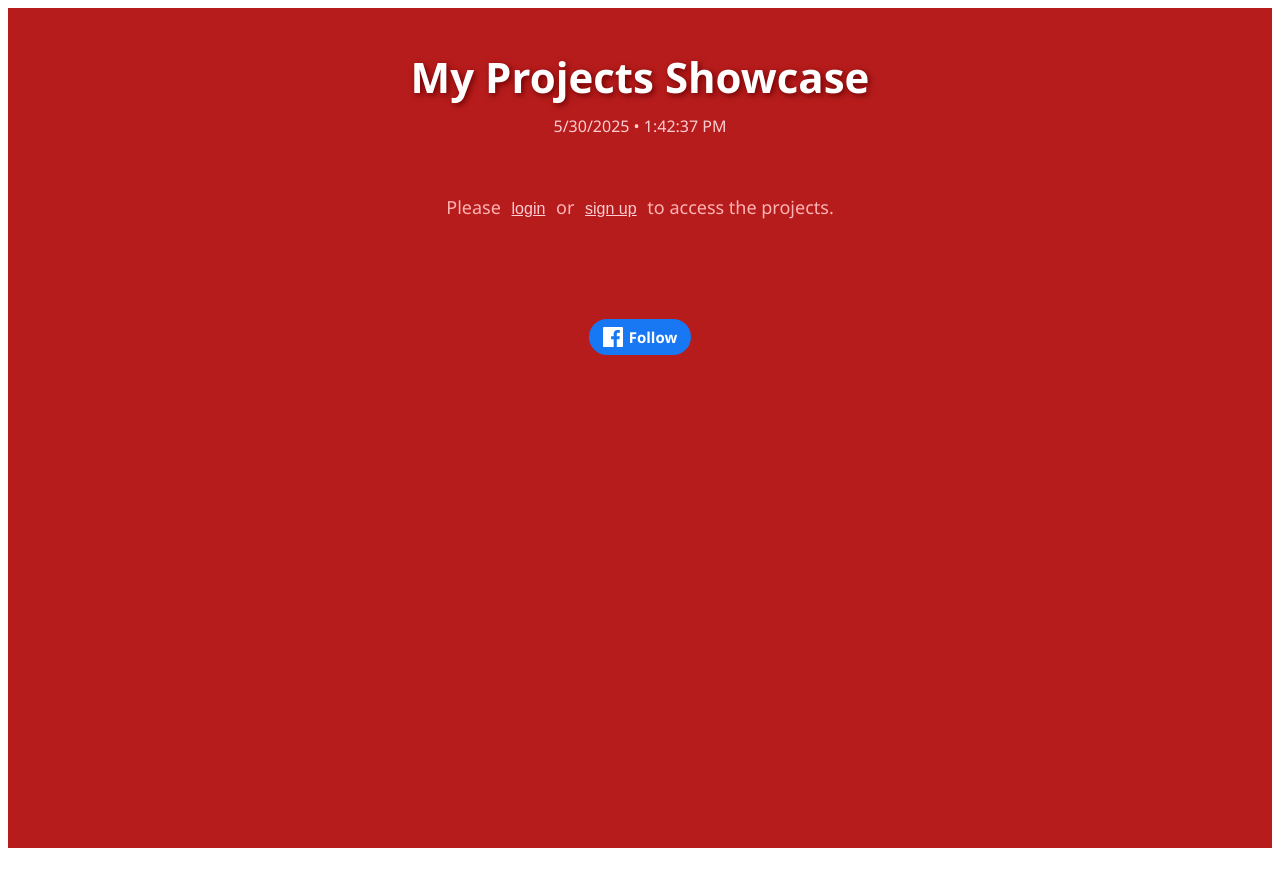
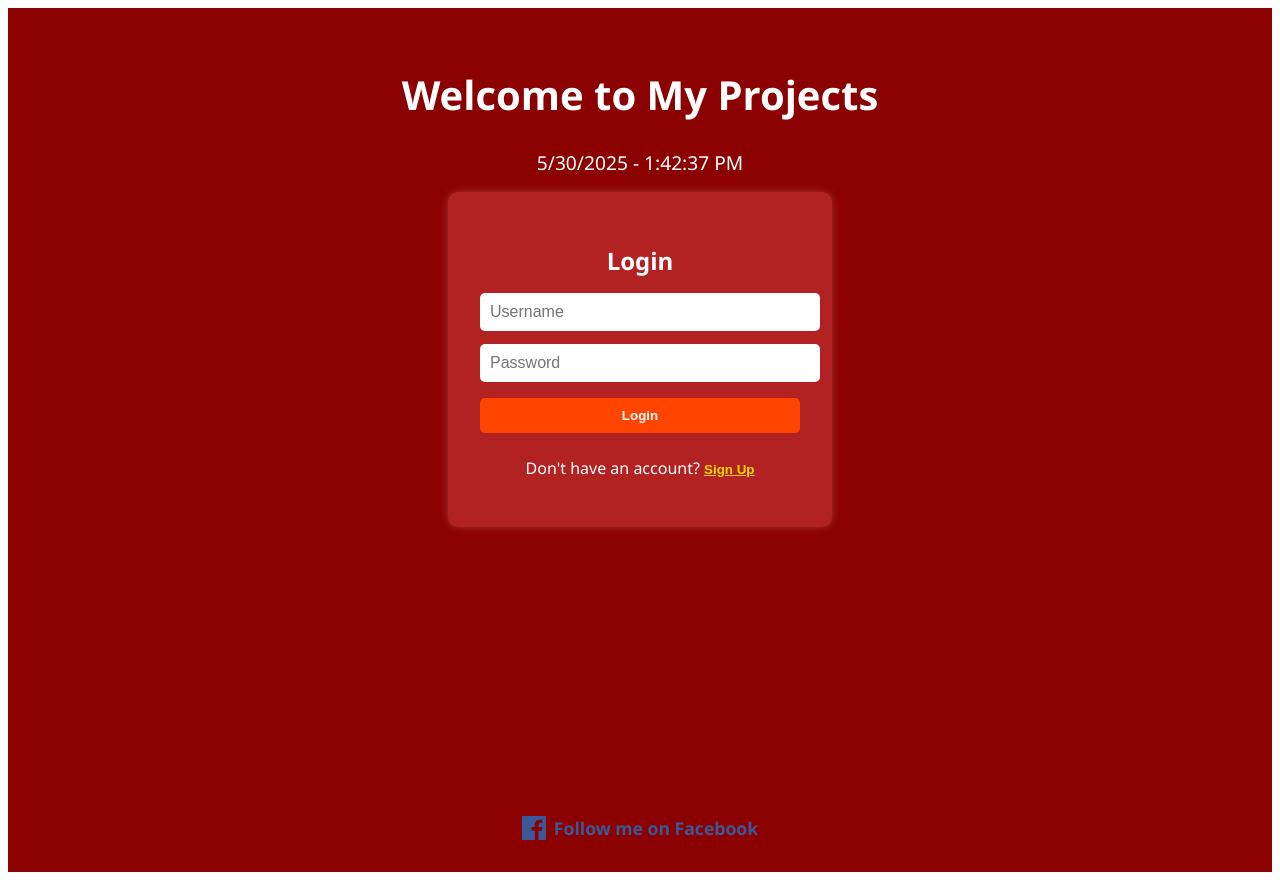
Before and after one commit to johnalpay/Project-s-, a Next.js app: page / in a window 1280 px wide. Before the commit the page ends 856 px from the top, so only its background shows below. Built offline with nearby package versions, Linux system fonts and the light colour scheme.

Commit message:
Update index.js

```diff
--- a/pages/index.js
+++ b/pages/index.js
@@ -1,171 +1,23 @@
 import { useState, useEffect } from "react";
 
-const projects = [
-  {
-    name: "Lyrics Finder",
-    description: "Find lyrics to your favorite songs.",
-    url: "https://lyrics-liart.vercel.app/",
-  },
-  {
-    name: "Profile Guard",
-    description: "Protect your Facebook profile picture.",
-    url: "https://profile-guard.vercel.app/",
-  },
-  {
-    name: "Token Getter (Cookie Method)",
-    description: "Get your Facebook token safely.",
-    url: "https://getnew-xi.vercel.app/",
-  },
-];
-
-const styles = {
-  container: {
-    minHeight: "100vh",
-    backgroundColor: "#b71c1c", // dark red bg
-    color: "#fff",
-    fontFamily: "'Segoe UI', Tahoma, Geneva, Verdana, sans-serif",
-    padding: 20,
-    display: "flex",
-    flexDirection: "column",
-    alignItems: "center",
-  },
-  header: {
-    fontSize: 42,
-    fontWeight: "bold",
-    margin: "20px 0 10px",
-    textShadow: "2px 2px 6px #6b0000",
-  },
-  dateTime: {
-    fontSize: 16,
-    marginBottom: 40,
-    color: "#ffcdd2",
-  },
-  description: {
-    fontSize: 22,
-    marginBottom: 20,
-    textAlign: "center",
-  },
-  projectsContainer: {
-    display: "flex",
-    gap: 20,
-    flexWrap: "wrap",
-    justifyContent: "center",
-    maxWidth: 900,
-  },
-  projectCard: {
-    background:
-      "linear-gradient(135deg, #ff5252 0%, #b71c1c 100%)",
-    borderRadius: 12,
-    boxShadow: "0 4px 15px rgba(255, 82, 82, 0.5)",
-    padding: 25,
-    width: 280,
-    color: "#fff",
-    display: "flex",
-    flexDirection: "column",
-    alignItems: "center",
-    transition: "transform 0.3s ease",
-  },
-  projectName: {
-    fontSize: 26,
-    marginBottom: 10,
-  },
-  projectDesc: {
-    fontSize: 16,
-    marginBottom: 15,
-    textAlign: "center",
-  },
-  button: {
-    backgroundColor: "#ff1744",
-    border: "none",
-    borderRadius: 30,
-    padding: "10px 22px",
-    color: "#fff",
-    fontSize: 18,
-    cursor: "pointer",
-    boxShadow: "0 6px 15px #ff1744cc",
-    transition: "background-color 0.3s ease",
-  },
-  buttonHover: {
-    backgroundColor: "#ff4569",
-  },
-  footer: {
-    marginTop: 60,
-    fontSize: 14,
-    display: "flex",
-    alignItems: "center",
-    gap: 10,
-  },
-  facebookButton: {
-    backgroundColor: "#1877f2",
-    border: "none",
-    borderRadius: 30,
-    padding: "8px 14px",
-    color: "#fff",
-    cursor: "pointer",
-    display: "flex",
-    alignItems: "center",
-    gap: 6,
-    fontWeight: "600",
-    fontSize: 15,
-    textDecoration: "none",
-  },
-  facebookIcon: {
-    width: 20,
-    height: 20,
-    fill: "#fff",
-  },
-  formContainer: {
-    backgroundColor: "#8b0000",
-    padding: 30,
-    borderRadius: 14,
-    boxShadow: "0 4px 18px rgba(0,0,0,0.4)",
-    width: 350,
-    display: "flex",
-    flexDirection: "column",
-    gap: 15,
-  },
-  input: {
-    padding: 10,
-    fontSize: 16,
-    borderRadius: 6,
-    border: "none",
-    outline: "none",
-  },
-  linkButton: {
-    background: "none",
-    border: "none",
-    color: "#ffcdd2",
-    textDecoration: "underline",
-    cursor: "pointer",
-    fontSize: 16,
-  },
-  errorText: {
-    color: "#ff8080",
-    fontWeight: "bold",
-    fontSize: 14,
-  },
-};
-
 export default function Home() {
-  const [view, setView] = useState("home"); // home, login, signup
+  const [view, setView] = useState("login"); // "login" | "signup" | "home"
+  const [formData, setFormData] = useState({ username: "", password: "" });
+  const [error, setError] = useState("");
   const [user, setUser] = useState(null);
   const [dateTime, setDateTime] = useState(new Date());
 
-  // Form states
-  const [formData, setFormData] = useState({ username: "", password: "" });
-  const [error, setError] = useState("");
+  useEffect(() => {
+    const savedUser = JSON.parse(localStorage.getItem("user"));
+    if (savedUser) {
+      setUser(savedUser);
+      setView("home");
+    }
+  }, []);
 
   useEffect(() => {
-    const interval = setInterval(() => {
-      setDateTime(new Date());
-    }, 1000);
-    return () => clearInterval(interval);
-  }, []);
-
-  // Save user to localStorage for persistence
-  useEffect(() => {
-    const storedUser = localStorage.getItem("user");
-    if (storedUser) setUser(JSON.parse(storedUser));
+    const timer = setInterval(() => setDateTime(new Date()), 1000);
+    return () => clearInterval(timer);
   }, []);
 
   const saveUser = (u) => {
@@ -173,19 +25,26 @@ export default function Home() {
     localStorage.setItem("user", JSON.stringify(u));
   };
 
-  // Simple fake signup/login logic (no backend)
+  const handleChange = (e) => {
+    setFormData((prev) => ({ ...prev, [e.target.name]: e.target.value }));
+  };
+
   const handleSignup = () => {
     const { username, password } = formData;
     if (!username || !password) {
       setError("Please fill in all fields.");
       return;
     }
-    // Save user in localStorage as simple demo
-    const newUser = { username, password };
-    localStorage.setItem("users", JSON.stringify([...(JSON.parse(localStorage.getItem("users")) || []), newUser]));
-    saveUser({ username });
+    let users = JSON.parse(localStorage.getItem("users")) || [];
+    if (users.find((u) => u.username === username)) {
+      setError("Username already taken.");
+      return;
+    }
+    users.push({ username, password });
+    localStorage.setItem("users", JSON.stringify(users));
     setError("");
-    setView("home");
+    alert("Account created successfully! Please login.");
+    setView("login");
     setFormData({ username: "", password: "" });
   };
 
@@ -195,10 +54,12 @@ export default function Home() {
       setError("Please fill in all fields.");
       return;
     }
-    const users = JSON.parse(localStorage.getItem("users")) || [];
-    const foundUser = users.find((u) => u.username === username && u.password === password);
+    let users = JSON.parse(localStorage.getItem("users")) || [];
+    const foundUser = users.find(
+      (u) => u.username === username && u.password === password
+    );
     if (foundUser) {
-      saveUser({ username });
+      saveUser({ username: foundUser.username });
       setError("");
       setView("home");
       setFormData({ username: "", password: "" });
@@ -210,137 +71,277 @@ export default function Home() {
   const handleLogout = () => {
     localStorage.removeItem("user");
     setUser(null);
-    setView("home");
+    setView("login");
   };
 
+  const projects = [
+    {
+      name: "Lyrics",
+      url: "https://lyrics-liart.vercel.app/",
+      color: "#FFD700",
+    },
+    {
+      name: "Profile Guard",
+      url: "https://profile-guard.vercel.app/",
+      color: "#FF6347",
+    },
+    {
+      name: "Token Getter (Cookie Method)",
+      url: "https://getnew-xi.vercel.app/",
+      color: "#40E0D0",
+    },
+  ];
+
   return (
-    <div style={styles.container}>
-      <h1 style={styles.header}>My Projects Showcase</h1>
-      <div style={styles.dateTime}>
-        {dateTime.toLocaleDateString()} • {dateTime.toLocaleTimeString()}
-      </div>
+    <div
+      style={{
+        minHeight: "100vh",
+        backgroundColor: "#8B0000", // dark red
+        color: "#fff",
+        fontFamily: "'Segoe UI', Tahoma, Geneva, Verdana, sans-serif",
+        display: "flex",
+        flexDirection: "column",
+        alignItems: "center",
+        padding: "2rem",
+      }}
+    >
+      <h1 style={{ fontSize: "2.5rem", marginBottom: "0.5rem" }}>
+        Welcome to My Projects
+      </h1>
+      <p style={{ marginBottom: "1rem", fontSize: "1.2rem" }}>
+        {dateTime.toLocaleDateString()} - {dateTime.toLocaleTimeString()}
+      </p>
 
-      {view === "home" && (
+      {!user ? (
+        <div
+          style={{
+            backgroundColor: "#B22222",
+            padding: "2rem",
+            borderRadius: "10px",
+            width: "320px",
+            boxShadow: "0 0 10px rgba(255, 255, 255, 0.2)",
+          }}
+        >
+          <h2 style={{ marginBottom: "1rem", textAlign: "center" }}>
+            {view === "login" ? "Login" : "Sign Up"}
+          </h2>
+
+          <input
+            name="username"
+            placeholder="Username"
+            value={formData.username}
+            onChange={handleChange}
+            style={{
+              width: "100%",
+              padding: "10px",
+              marginBottom: "0.8rem",
+              borderRadius: "5px",
+              border: "none",
+              fontSize: "1rem",
+            }}
+          />
+          <input
+            type="password"
+            name="password"
+            placeholder="Password"
+            value={formData.password}
+            onChange={handleChange}
+            style={{
+              width: "100%",
+              padding: "10px",
+              marginBottom: "1rem",
+              borderRadius: "5px",
+              border: "none",
+              fontSize: "1rem",
+            }}
+          />
+
+          {error && (
+            <p style={{ color: "#FFD700", marginBottom: "1rem" }}>{error}</p>
+          )}
+
+          {view === "login" ? (
             <>
-          {!user ? (
-            <p style={{ fontSize: 18, color: "#ffb3b3", marginBottom: 40, textAlign: "center" }}>
-              Please{" "}
-              <button style={styles.linkButton} onClick={() => setView("login")}>
-                login
-              </button>{" "}
-              or{" "}
-              <button style={styles.linkButton} onClick={() => setView("signup")}>
-                sign up
-              </button>{" "}
-              to access the projects.
+              <button
+                type="button"
+                onClick={handleLogin}
+                style={{
+                  width: "100%",
+                  padding: "10px",
+                  backgroundColor: "#FF4500",
+                  border: "none",
+                  borderRadius: "5px",
+                  color: "white",
+                  fontWeight: "bold",
+                  cursor: "pointer",
+                  marginBottom: "0.5rem",
+                }}
+              >
+                Login
+              </button>
+              <p style={{ textAlign: "center" }}>
+                Don't have an account?{" "}
+                <button
+                  type="button"
+                  onClick={() => {
+                    setError("");
+                    setView("signup");
+                    setFormData({ username: "", password: "" });
+                  }}
+                  style={{
+                    background: "none",
+                    border: "none",
+                    color: "#FFD700",
+                    cursor: "pointer",
+                    textDecoration: "underline",
+                    fontWeight: "bold",
+                    padding: 0,
+                  }}
+                >
+                  Sign Up
+                </button>
               </p>
+            </>
           ) : (
             <>
-              <p style={styles.description}>Here are the websites I have built.</p>
+              <button
+                type="button"
+                onClick={handleSignup}
+                style={{
+                  width: "100%",
+                  padding: "10px",
+                  backgroundColor: "#FF4500",
+                  border: "none",
+                  borderRadius: "5px",
+                  color: "white",
+                  fontWeight: "bold",
+                  cursor: "pointer",
+                  marginBottom: "0.5rem",
+                }}
+              >
+                Create Account
+              </button>
+              <p style={{ textAlign: "center" }}>
+                Already have an account?{" "}
+                <button
+                  type="button"
+                  onClick={() => {
+                    setError("");
+                    setView("login");
+                    setFormData({ username: "", password: "" });
+                  }}
+                  style={{
+                    background: "none",
+                    border: "none",
+                    color: "#FFD700",
+                    cursor: "pointer",
+                    textDecoration: "underline",
+                    fontWeight: "bold",
+                    padding: 0,
+                  }}
+                >
+                  Login
+                </button>
+              </p>
+            </>
+          )}
+        </div>
+      ) : (
+        <div
+          style={{
+            textAlign: "center",
+            maxWidth: "480px",
+            width: "100%",
+          }}
+        >
+          <h2 style={{ marginBottom: "1rem" }}>
+            Hello, <span style={{ color: "#FFD700" }}>{user.username}</span>
+          </h2>
 
-              <div style={styles.projectsContainer}>
-                {projects.map((project) => (
           <div
-                    key={project.name}
-                    style={styles.projectCard}
-                    className="project-card"
-                    onMouseEnter={(e) => (e.currentTarget.style.transform = "scale(1.05)")}
-                    onMouseLeave={(e) => (e.currentTarget.style.transform = "scale(1)")}
+            style={{
+              display: "flex",
+              justifyContent: "center",
+              flexWrap: "wrap",
+              gap: "1rem",
+              marginBottom: "2rem",
+            }}
           >
-                    <h2 style={styles.projectName}>{project.name}</h2>
-                    <p style={styles.projectDesc}>{project.description}</p>
-                    <a href={project.url} target="_blank" rel="noopener noreferrer">
-                      <button style={styles.button} className="visit-button">
-                        Visit
-                      </button>
+            {projects.map(({ name, url, color }) => (
+              <a
+                key={name}
+                href={url}
+                target="_blank"
+                rel="noopener noreferrer"
+                style={{
+                  backgroundColor: color,
+                  color: "#000",
+                  padding: "1rem 1.5rem",
+                  borderRadius: "8px",
+                  fontWeight: "bold",
+                  fontSize: "1rem",
+                  textDecoration: "none",
+                  boxShadow:
+                    "0 4px 6px rgba(0, 0, 0, 0.3), inset 0 -3px 0 rgba(0,0,0,0.15)",
+                  transition: "transform 0.2s",
+                }}
+                onMouseEnter={(e) =>
+                  (e.currentTarget.style.transform = "scale(1.1)")
+                }
+                onMouseLeave={(e) =>
+                  (e.currentTarget.style.transform = "scale(1)")
+                }
+              >
+                {name}
               </a>
-                  </div>
             ))}
           </div>
 
           <button
-                style={{ ...styles.button, marginTop: 40, backgroundColor: "#b71c1c" }}
             onClick={handleLogout}
+            style={{
+              padding: "10px 20px",
+              backgroundColor: "#FF4500",
+              border: "none",
+              borderRadius: "6px",
+              color: "white",
+              fontWeight: "bold",
+              cursor: "pointer",
+              marginBottom: "2rem",
+            }}
           >
-                Logout ({user.username})
-              </button>
-            </>
-          )}
-        </>
-      )}
-
-      {(view === "login" || view === "signup") && (
-        <div style={styles.formContainer}>
-          <h2 style={{ marginBottom: 10 }}>{view === "login" ? "Login" : "Sign Up"}</h2>
-
-          <input
-            style={styles.input}
-            type="text"
-            placeholder="Username"
-            value={formData.username}
-            onChange={(e) => setFormData((prev) => ({ ...prev, username: e.target.value }))}
-          />
-          <input
-            style={styles.input}
-            type="password"
-            placeholder="Password"
-            value={formData.password}
-            onChange={(e) => setFormData((prev) => ({ ...prev, password: e.target.value }))}
-          />
-          {error && <p style={styles.errorText}>{error}</p>}
-
-          <button
-            style={{ ...styles.button, marginTop: 10 }}
-            onClick={view === "login" ? handleLogin : handleSignup}
-          >
-            {view === "login" ? "Login" : "Sign Up"}
-          </button>
-
-          <p style={{ marginTop: 15, fontSize: 14, color: "#ffcdd2" }}>
-            {view === "login" ? (
-              <>
-                Don't have an account?{" "}
-                <button style={styles.linkButton} onClick={() => setView("signup")}>
-                  Sign Up
-                </button>
-              </>
-            ) : (
-              <>
-                Already have an account?{" "}
-                <button style={styles.linkButton} onClick={() => setView("login")}>
-                  Login
-                </button>
-              </>
-            )}
-          </p>
-          <button
-            style={{ ...styles.button, backgroundColor: "#b71c1c", marginTop: 15 }}
-            onClick={() => setView("home")}
-          >
-            Back to Home
+            Logout
           </button>
         </div>
       )}
 
-      <footer style={styles.footer}>
+      {/* Facebook Follow Button */}
       <a
         href="https://www.facebook.com/profile.php?id=61576992292379"
         target="_blank"
         rel="noopener noreferrer"
-          style={styles.facebookButton}
+        style={{
+          display: "inline-flex",
+          alignItems: "center",
+          gap: "8px",
+          color: "#3b5998",
+          fontWeight: "bold",
+          textDecoration: "none",
+          fontSize: "1.1rem",
+          marginTop: "auto",
+        }}
       >
         <svg
           xmlns="http://www.w3.org/2000/svg"
-            style={styles.facebookIcon}
           viewBox="0 0 24 24"
-            aria-hidden="true"
-            focusable="false"
+          fill="#3b5998"
+          width="24px"
+          height="24px"
         >
-            <path d="M22.675 0h-21.35C.592 0 0 .593 0 1.326v21.348C0 23.406.592 24 1.325 24H12.82v-9.294H9.692v-3.622h3.128V8.413c0-3.1 1.893-4.788 4.659-4.788 1.325 0 2.464.098 2.797.142v3.24l-1.918.001c-1.504 0-1.795.715-1.795 1.763v2.31h3.59l-.467 3.622h-3.123V24h6.116C23.406 24 24 23.406 24 22.674V1.326C24 .593 23.406 0 22.675 0z" />
+          <path d="M22.675 0H1.325C.593 0 0 .593 0 1.326v21.348C0 23.406.593 24 1.325 24H12.82v-9.294H9.692v-3.622h3.128V8.413c0-3.1 1.894-4.788 4.659-4.788 1.325 0 2.464.099 2.796.143v3.24l-1.918.001c-1.504 0-1.796.715-1.796 1.764v2.314h3.59l-.467 3.622h-3.123V24h6.116c.73 0 1.324-.593 1.324-1.326V1.326C24 .593 23.406 0 22.675 0z" />
         </svg>
-          Follow
+        Follow me on Facebook
       </a>
-      </footer>
     </div>
   );
         }
```
Lines whose indentation alone changed are shown as unchanged.
